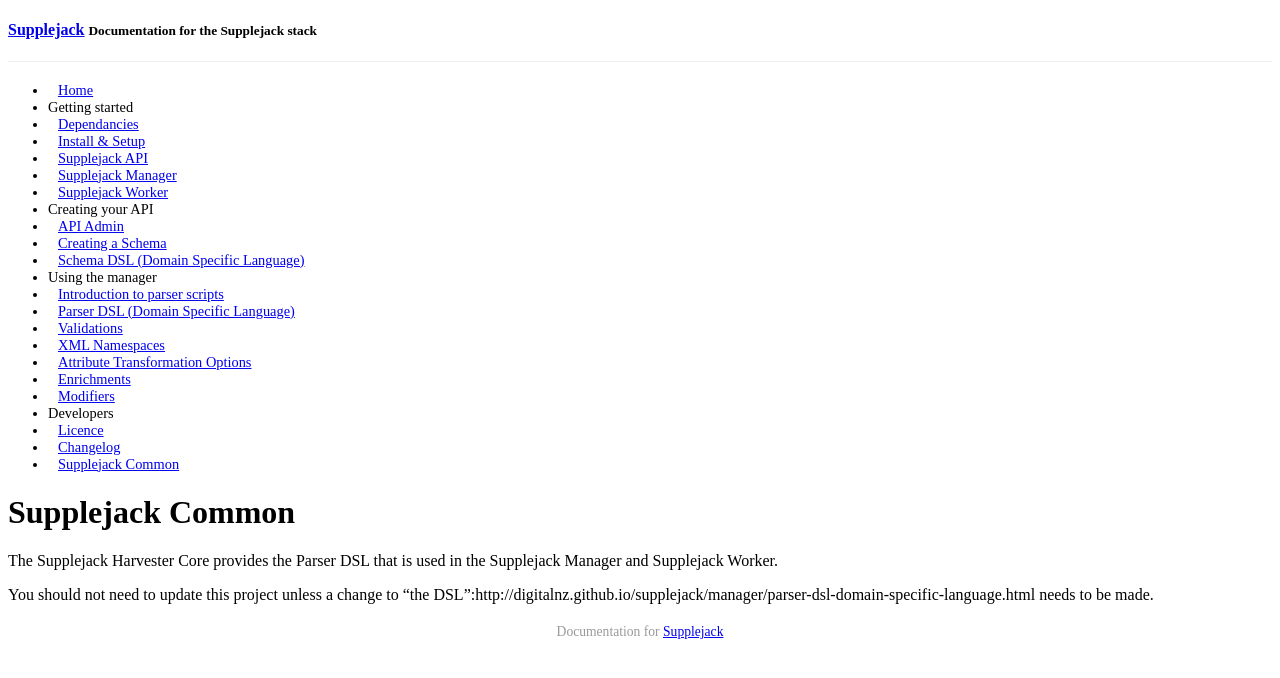
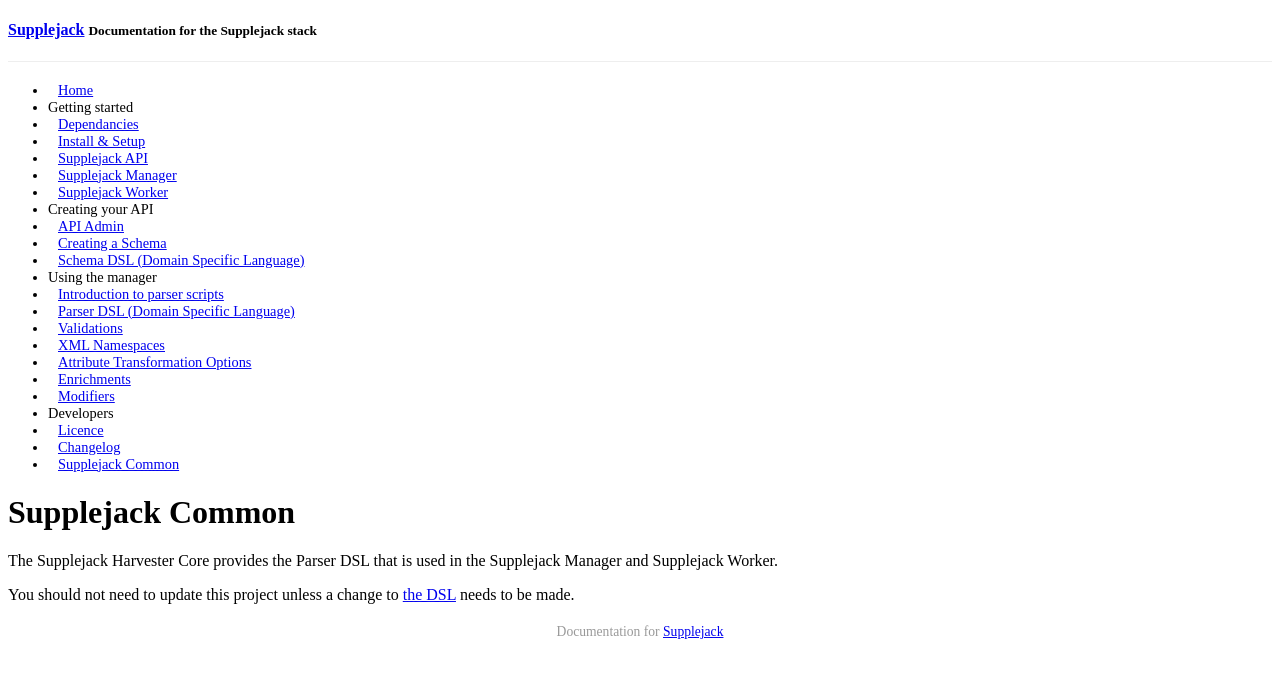
Before and after one commit to DigitalNZ/supplejack, a Jekyll site: the page built from _posts/2014-05-21-supplekack-core.md, in a window 1280 px wide. Shown: the top 678 px of the page. Built offline with Jekyll 4.4.1, drawn with Linux system fonts in a browser that asks for light colours; Markdown is read by kramdown in place of the engine named in the settings; a style sheet for code colours, icons or effects is not loaded.

Commit message:
Fixing link on Supplejack Common page

```diff
--- a/_posts/2014-05-21-supplekack-core.md
+++ b/_posts/2014-05-21-supplekack-core.md
@@ -8,4 +8,4 @@
 
 The Supplejack Harvester Core provides the Parser DSL that is used in the Supplejack Manager and Supplejack Worker.
 
-You should not need to update this project unless a change to "the DSL":http://digitalnz.github.io/supplejack/manager/parser-dsl-domain-specific-language.html needs to be made.
+You should not need to update this project unless a change to [the DSL](http://digitalnz.github.io/supplejack/manager/parser-dsl-domain-specific-language.html) needs to be made.
```
